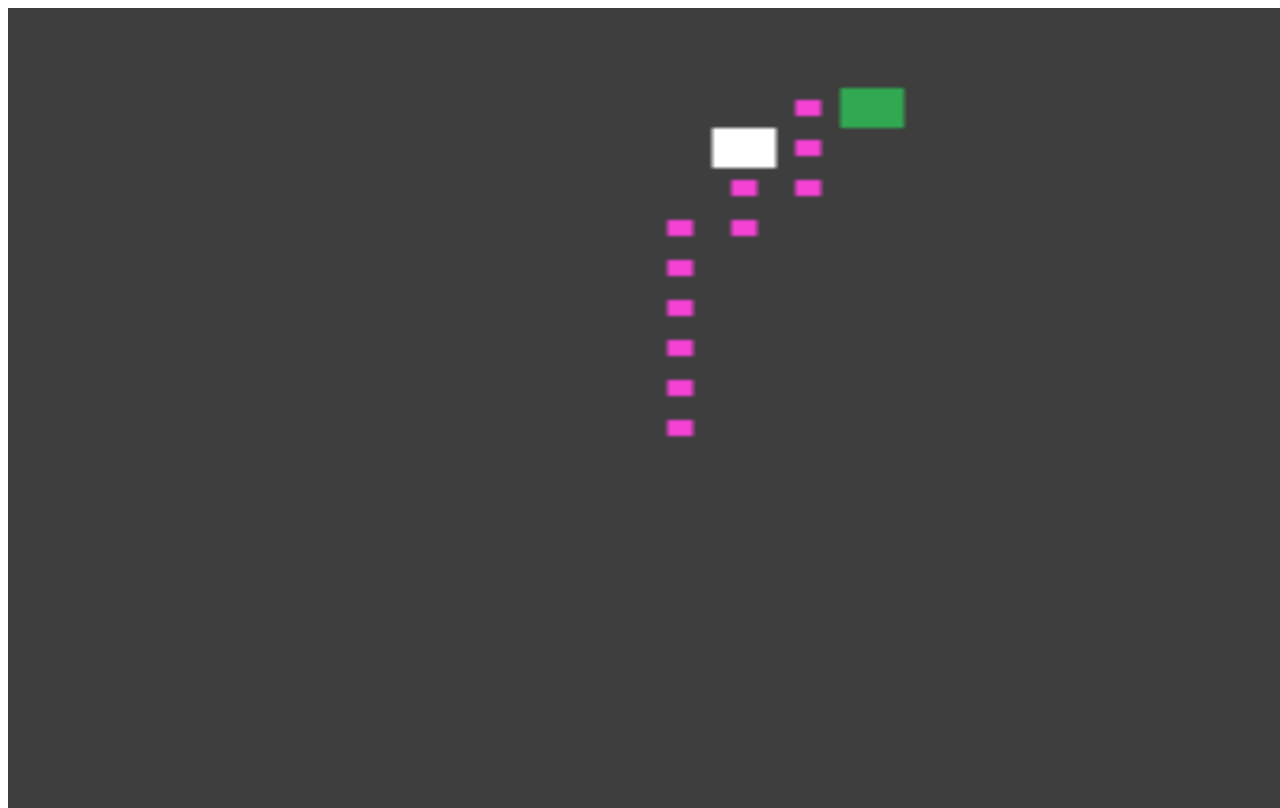
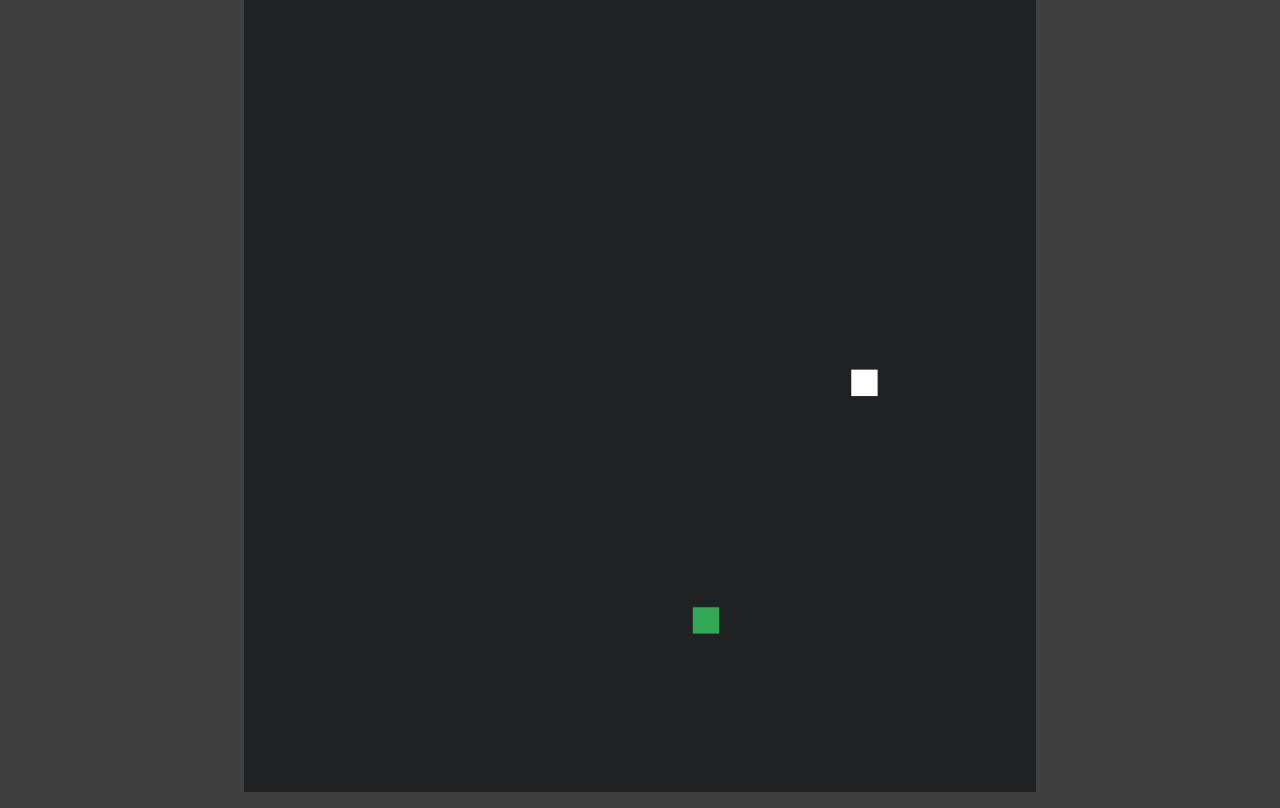
Before and after one commit to Hofelmann/snake_js, a plain HTML site: page index.html in a window 1280 px wide. Drawn offline with Linux system fonts and the light colour scheme.

Commit message:
Manual snake now works on a grid.

```diff
--- a/game.js
+++ b/game.js
@@ -1,18 +1,58 @@
-const canvas = document.querySelector("canvas.snake");
-const squareSize = 10;
+const canvas = document.getElementById("snake_canvas");
+const gridSize = 30;
+const screenWidth = Math.floor(window.innerWidth / gridSize) * gridSize;
+const screenHeight = Math.floor(window.innerHeight / gridSize) * gridSize;
+var squareSize;
+
+// Create a square canvas based on either height or width, which ever is smaller.
+if (screenHeight < screenWidth) {
+	let perc = screenHeight / screenWidth * 100;
+	canvas.height = screenHeight;
+	canvas.width = screenHeight;
+	canvas.style.width = perc+"%";
+	canvas.style.height = "100%";
+	squareSize = screenHeight / gridSize;
+} else {
+	let perc = screenWidth / screenHeight * 100;
+	canvas.height = screenWidth;
+	canvas.width = screenWidth;
+	canvas.style.width = "100%";
+	canvas.style.height = perc+"%";
+	squareSize = screenWidth / gridSize;
+}
 const context = canvas.getContext("2d");
 
-var snake;
+// Create a grid of points, the points contain data about this place in the grid
+// For example the actual x and y of the point on the canvas and what kind
+// of point they are. 0 equals nothing for instance.
+var grid = [];
+for (let i = 0; i < gridSize; i++) {
+	let column = []
+	for (let j = 0; j < gridSize; j++) {
+		let x = i * squareSize;
+		let y = j * squareSize;
+		column.push(new Point(x, y, 0));
+	}
+	grid.push(column)
+}
+
+function clearGrid() {
+	for (let i = 0; i < gridSize; i++) {
+		for (let j = 0; j < gridSize; j++) {
+			grid[i][j].type = EMPTY;
+		}
+	}
+}
+
+var snake = new Snake();
 
 (function setup() {
-    snake = new Snake();
-
     // Main loop to operate snake and place new food.
     window.setInterval(() => {
         context.clearRect(0, 0, canvas.width, canvas.height);
         snake.update();
         snake.draw();
-    }, 150);
+    }, 200);
 }());
 
 window.addEventListener("keydown", event => {
--- a/index.html
+++ b/index.html
@@ -8,24 +8,34 @@
 
         <!-- Styles -->
         <style type="text/css">
-            body {
-              overflow: hidden; /* Hide scrollbars */
+            html, body {
+                margin: 0 !important;
+                padding: 0 !important;
+                overflow: hidden; /* Hide scrollbars */
+                background-color:  #3e3e3e;
+            }
+            .container {
+                /*height: 100%;*/
+                display: flex;
+                align-self: center;
+                justify-content: center;
             }
             canvas.snake {
-                position: absolute;
-                width: 100%;
-                height: 100%;
-                background-color: #3e3e3e;
+                background-color: #202124;
             }
         </style>
     </head>
 
     <body>
-        <canvas class="snake" width="200" height="200"></canvas>
+        <div class="container">
+            <canvas id="snake_canvas" class="snake" width="200" height="200"></canvas>
+        </div>
+
+        <script src="point.js"></script>
         <script src="snake.js"></script>
-        <script src="snake_node.js"></script>
+        <!-- <script src="snake_node.js"></script>
         <script src="snake_minheap.js"></script>
-        <script src="astar_snake.js"></script>
-        <!-- <script src="game.js"></script> -->
+        <script src="astar_snake.js"></script> -->
+        <script src="game.js"></script>
     </body>
 </html>
--- /dev/null
+++ b/point.js
@@ -0,0 +1,25 @@
+const EMPTY = 0,
+	  SNAKE = 1,
+	  FOOD = 2;
+
+
+class Point {
+	constructor(x, y, pointType) {
+		this.x = x;
+		this.y = y;
+		this.pointType = pointType;
+	}
+
+	set type(pointType) {
+		this.pointType = pointType;
+	}
+
+	get type() {
+		return this.pointType;
+	}
+
+	get empty() {
+		if (this.pointType === 0) { return true; }
+		return false;
+	}
+}
--- a/snake.js
+++ b/snake.js
@@ -5,94 +5,80 @@ class Snake {
     // Draws everything onto the canvas.
     draw() {
         // Draw snake
-        context.fillStyle = "#FFF";
-        context.fillRect(this.x, this.y, squareSize, squareSize);
         for(let i = 0; i < this.body.length; i++) {
             context.fillStyle = "#FFF";
             let x = this.body[i][0];
             let y = this.body[i][1];
-            context.fillRect(x, y, squareSize, squareSize);
+            context.fillRect(grid[x][y].x, grid[x][y].y, squareSize, squareSize);
         }
         // Draw food
         context.fillStyle = "#32a852";
-        context.fillRect(this.food[0], this.food[1], squareSize, squareSize);
+        let x = this.food[0];
+        let y = this.food[1];
+        context.fillRect(grid[x][y].x, grid[x][y].y, squareSize, squareSize);
     }
 
     // Place food on the grid.
     placeFood() {
-        // Place food on grid but not on the snake.
-        let x;
-        let y;
-        while (true) {
-            x = Math.floor(Math.random() * canvas.width / 10) * 10 - squareSize;
-            y = Math.floor(Math.random() * canvas.height / 10) * 10 - squareSize;
-            if (x < 0) { x = 0; }
-            if (y < 0) { y = 0; }
-
-            // Check if the food is placed inside the body
-            for (let i = 0; i < this.body.length; i++) {
-                let part = this.body[i];
-                if (x === part[0] && y === part[1]) { continue; }
+        while(true) {
+            let x = Math.floor(Math.random() * gridSize);
+            let y = Math.floor(Math.random() * gridSize);
+            if (grid[x][y].empty) {
+                this.food = [x, y];
+                grid[x][y].type = FOOD;
+                return;
             }
-            break;
         }
-        this.food = [x, y];
     }
 
     // Resets all snake values for fresh spawn.
     reset() {
-        let x = Math.floor(canvas.width / 20) * 10;
-        let y = Math.floor(canvas.height / 20) * 10;
-        this.speed = squareSize;
-        this.body = [[x, y]];
-
-        this.direction = [-1, 0];
+        clearGrid();
+        let pos = Math.floor((gridSize - 1) / 2);
+        grid[pos][pos].type = SNAKE;
+        this.speed = 1;
+        this.body = [[pos, pos]];
+        this.direction = [1, 0];
         this.lastDirection = this.direction;
         this.placeFood();
     }
 
-    // Move into direction that is not equal to 0.
-    move() {
+    // Update the snakes position and check if it has died.
+    update() {
         let x = this.body[0][0] + this.direction[0] * this.speed;
         let y = this.body[0][1] + this.direction[1] * this.speed;
-        this.body = [[x, y]].concat(this.body);
-    }
 
-    // Update the snakes position and check if it has died.
-    update() {
-        this.move();
-
-        // Save the last direction.
-        this.lastDirection = this.direction;
-
-        let x = this.body[0][0];
-        let y = this.body[0][1];
-
-        // If the snake is outside the canvas boundaries, respawn.
-        if (x < 0 || x >= canvas.width - squareSize) {
+        // If the snake is outside the grid boundaries.
+        if (x < 0 || x >= gridSize) {
             this.reset();
             return;
 
         }
-        else if (y < 0 || y >= canvas.height - squareSize) {
+        else if (y < 0 || y >= gridSize) {
             this.reset();
             return;
         }
 
-        // If snake is in it's own body, respawn.
-        for (let i = 1; i < this.body.length; i++) {
-            if (x === this.body[i][0] && y === this.body[i][1]) {
-                this.reset();
-                return;
-            }
+        // Check if the snake hit itself.
+        if (grid[x][y].type === SNAKE) {
+            this.reset();
+            return;
         }
 
         // If snake is ontop of food, eat food and spawn new food.
-        if (x === this.food[0] && y === this.food[1]) {
+        if (grid[x][y].type === FOOD) {
             this.placeFood();
         } else {
-            this.body.pop();
+            let popped = this.body.pop();
+            grid[popped[0]][popped[1]].type = EMPTY;
         }
+
+        // Save the new snake
+        grid[x][y].type = SNAKE;
+        this.body = [[x, y]].concat(this.body);
+
+        // Save the last direction.
+        this.lastDirection = this.direction;
     }
 
     // Directional functions below. Simply changes the direction of the snake.
```
